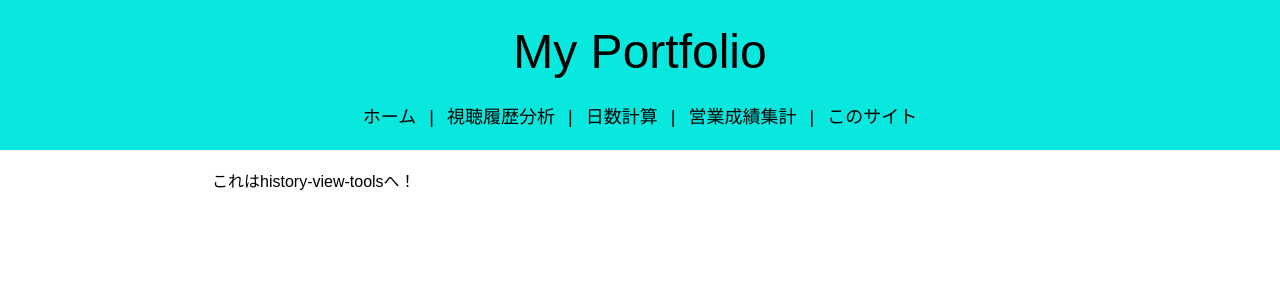
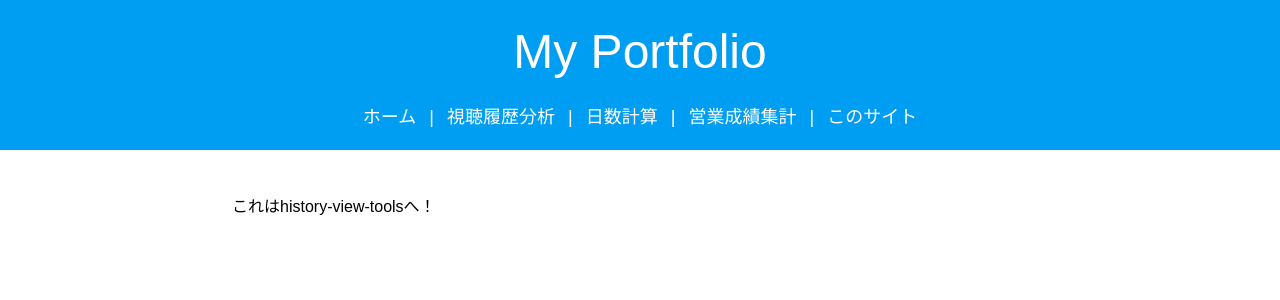
Before and after one commit to jyoloyG4465/portfolio, a Next.js app: page /history-view-tools in a window 1280 px wide. Shown: the top 300 px of the page. Built offline with nearby package versions, Linux system fonts and the light colour scheme.

Commit message:
update scss

```diff
--- a/src/app/globals.scss
+++ b/src/app/globals.scss
@@ -14,7 +14,7 @@
 
 @media (prefers-color-scheme: dark) {
   :root {
-    --background: #0a0a0a;
+    --background: #eaedf2;
     --foreground: #ededed;
   }
 }
@@ -26,5 +26,6 @@ body {
 }
 
 .content {
-  padding: 20px;
+  padding: 25px 40px 10px;
+  margin-top: 20px;
 }
--- a/src/app/header/header.module.scss
+++ b/src/app/header/header.module.scss
@@ -1,7 +1,7 @@
 .header {
   padding: 1rem;
-  background-color: #08e8de;
-  color: #000;
+  background-color: #009ef3;
+  color: #ffffff;
   text-align: center;
   height: 150px;
 }
--- a/src/app/layout.module.scss
+++ b/src/app/layout.module.scss
@@ -4,4 +4,5 @@
   min-height: 100vh;
   background-color: #fff;
   color: #000;
+  border-radius: 12px;
 }
```
